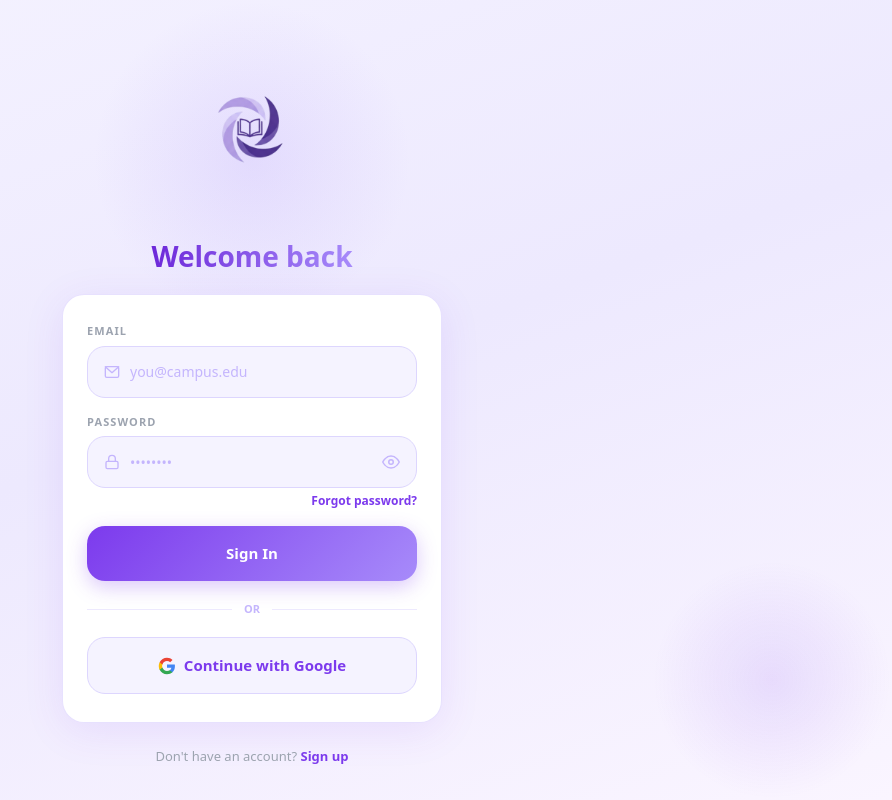
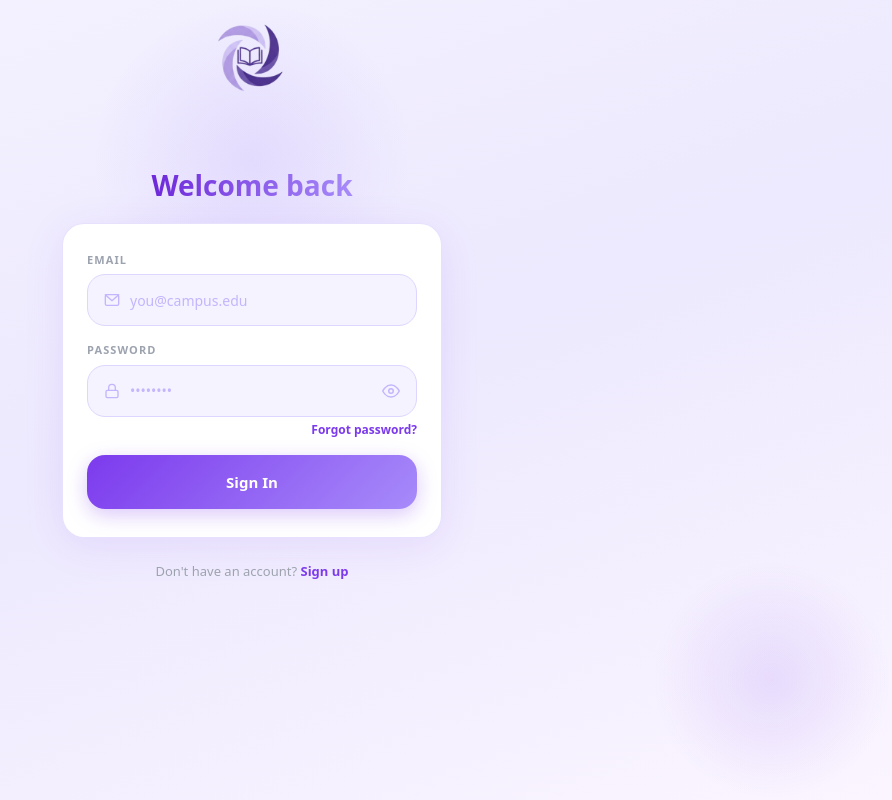
Before and after one commit to maneedasshrestha/codeyatra2.0_Profit.exe_Beacon, a Next.js app in the folder frontend/: page /setup/login in a window 1280 px wide. Shown: the whole page, without its empty margins (388-1280 px from the left). Built offline with nearby package versions, Linux system fonts and the light colour scheme.

Commit message:
complete frontend

```diff
--- a/frontend/app/account/page.tsx
+++ b/frontend/app/account/page.tsx
@@ -1,5 +1,6 @@
 "use client";
 import React from "react";
+import { useRouter } from "next/navigation";
 import ProfileHeader from "./components/ProfileHeader";
 import AcademicCard from "./components/AcademicCard";
 import ActionMenu from "./components/ActionMenu";
@@ -25,6 +26,7 @@ const STATS = [
 ];
 
 export default function AccountPage() {
+  const router = useRouter();
   return (
     <div
       className="min-h-screen w-full flex justify-center"
@@ -141,6 +143,7 @@ export default function AccountPage() {
               {
                 label: "Sign Out",
                 danger: true,
+                onClick: () => router.push("/setup/login"),
                 icon: (
                   <svg
                     width="16"
--- a/frontend/app/setup/login/page.tsx
+++ b/frontend/app/setup/login/page.tsx
@@ -6,8 +6,6 @@ import { useRouter } from "next/navigation";
 import { AuthBackground } from "@/app/setup/components/AuthBackground";
 import { AuthLogo } from "@/app/setup/components/AuthLogo";
 import { AuthCard } from "@/app/setup/components/AuthCard";
-import { AuthDivider } from "@/app/setup/components/AuthDivider";
-import { GoogleButton } from "@/app/setup/components/GoogleButton";
 import { LoginForm } from "./components/LoginForm";
 
 export default function LoginPage() {
@@ -40,7 +38,7 @@ export default function LoginPage() {
   }
 
   return (
-    <div className="min-h-screen flex flex-col items-center justify-center px-5">
+    <div className="min-h-screen flex flex-col items-center justify-center px-5 -mt-32">
       <AuthBackground />
       <div className="w-full max-w-[380px] flex flex-col gap-6">
         <AuthLogo title="Welcome back" />
@@ -52,8 +50,7 @@ export default function LoginPage() {
             onChange={onChange}
             onSubmit={handleSubmit}
           />
-          <AuthDivider />
-          <GoogleButton />
+
         </AuthCard>
         <p className="text-center text-[13px]" style={{ color: "#9ca3af" }}>
           Don&apos;t have an account?{" "}
```
